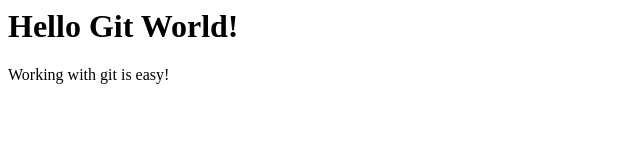
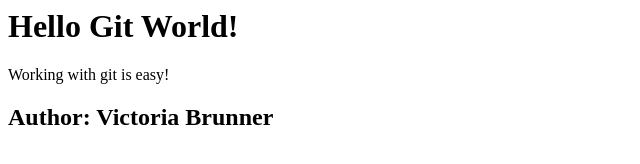
Before and after one commit to astronomical3/GitGithubMasterclass, a plain HTML site: page index.html in a window 1280 px wide. Shown: the whole page, without its empty margins (0-640 px from the left). Drawn offline with Linux system fonts and the light colour scheme.

Commit message:
add author
I have added a header to the indes.html file that now contains
my name as the author of the file.

```diff
--- a/index.html
+++ b/index.html
@@ -3,3 +3,5 @@
 <div>
     <p>Working with git is easy!</p>
 </div>
+
+<h2>Author: Victoria Brunner</h2>
```
